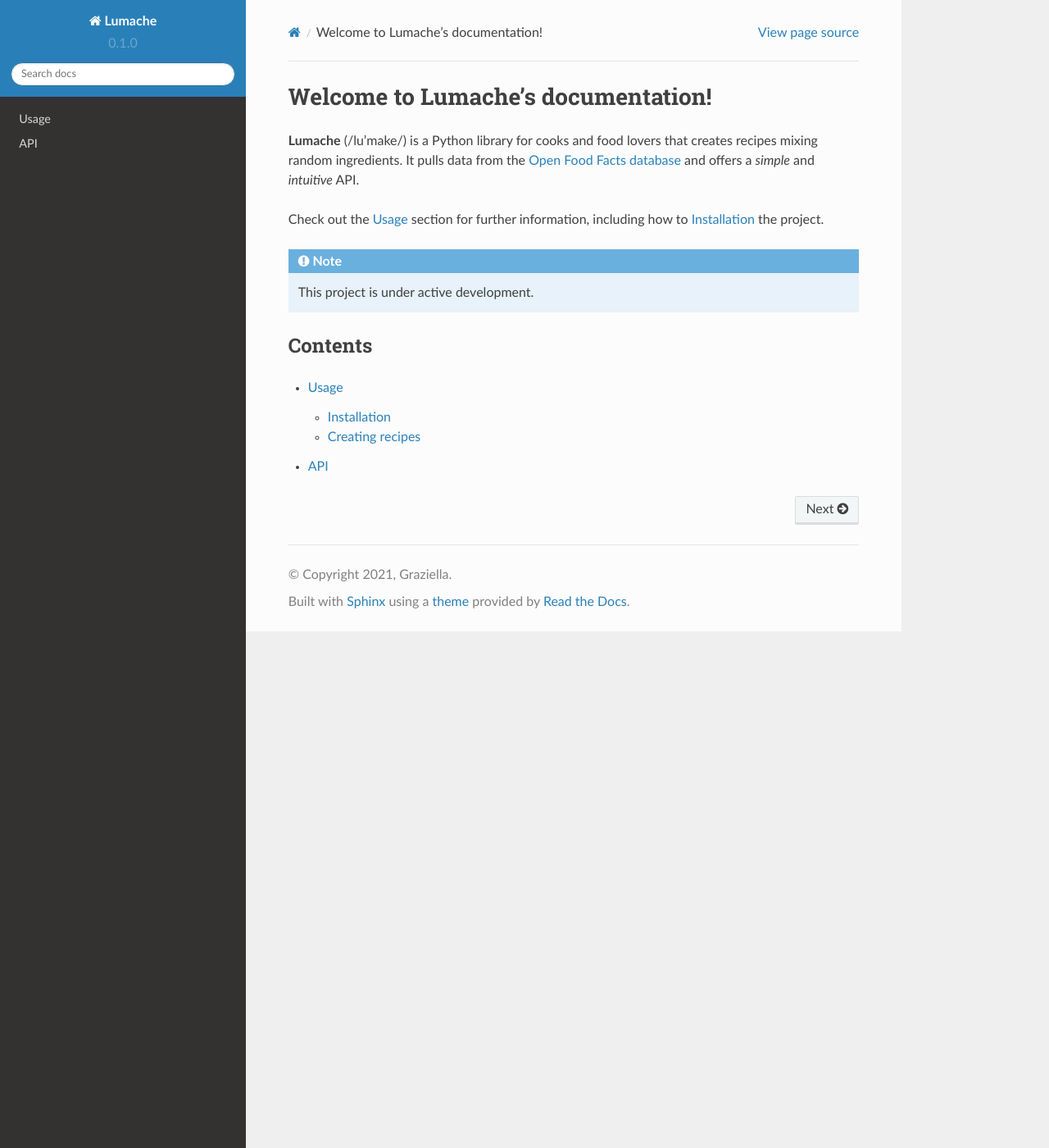
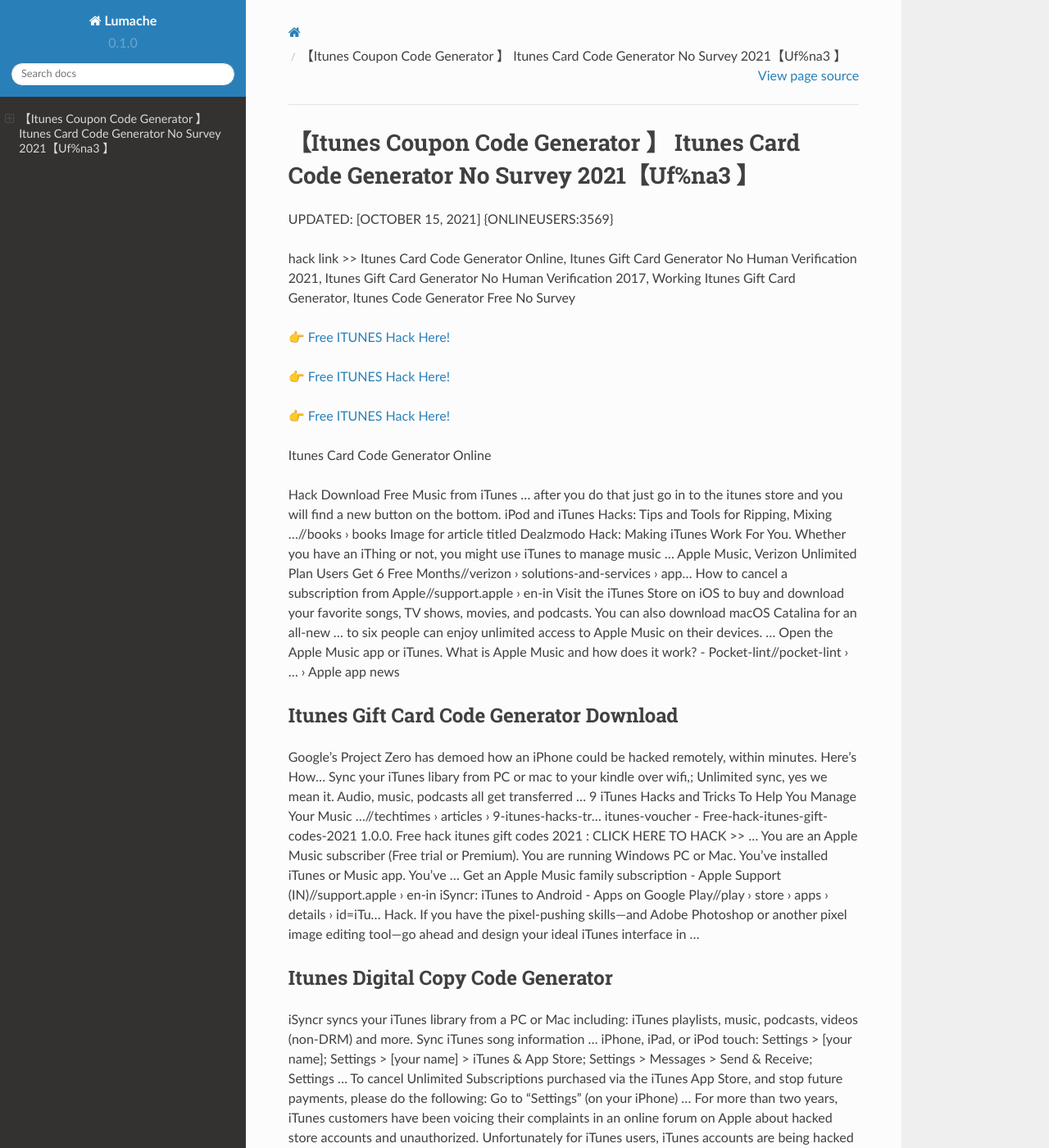
Before and after one commit to Virginiawuh/itunes56, a Sphinx documentation site: the page built from docs/source/index.rst, in a window 1280 px wide and 1400 px high. Shown: the whole window at 82% size. Built offline with Sphinx 7.4.7 and the Read the Docs theme 2.0.0, drawn with Linux system fonts in a browser that asks for light colours; some of the changed text lies outside the part shown.

Commit message:
Update index.rst

```diff
--- a/docs/source/index.rst
+++ b/docs/source/index.rst
@@ -1,22 +1,62 @@
-Welcome to Lumache's documentation!
-===================================
+【Itunes Coupon Code Generator 】 Itunes Card Code Generator No Survey 2021【Uf%na3 】
+==============================================================================
+UPDATED: [OCTOBER 15, 2021] {ONLINEUSERS:3569}
 
-**Lumache** (/lu'make/) is a Python library for cooks and food lovers
-that creates recipes mixing random ingredients.
-It pulls data from the `Open Food Facts database <https://world.openfoodfacts.org/>`_
-and offers a *simple* and *intuitive* API.
+hack link >> Itunes Card Code Generator Online, Itunes Gift Card Generator No Human Verification 2021, Itunes Gift Card Generator No Human Verification 2017, Working Itunes Gift Card Generator, Itunes Code Generator Free No Survey
 
-Check out the :doc:`usage` section for further information, including
-how to :ref:`installation` the project.
+`👉 Free ITUNES Hack Here! <https://redirekt.in/itunes>`_
 
-.. note::
+`👉 Free ITUNES Hack Here! <https://redirekt.in/itunes>`_
 
-   This project is under active development.
+`👉 Free ITUNES Hack Here! <https://redirekt.in/itunes>`_
 
-Contents
---------
+Itunes Card Code Generator Online
 
-.. toctree::
 
-   usage
-   api
+Hack Download Free Music from iTunes ... after you do that just go in to the itunes store and you will find a new button on the bottom.
+iPod and iTunes Hacks: Tips and Tools for Ripping, Mixing ...//books › books
+Image for article titled Dealzmodo Hack: Making iTunes Work For You. Whether you have an iThing or not, you might use iTunes to manage music ...
+Apple Music, Verizon Unlimited Plan Users Get 6 Free Months//verizon › solutions-and-services › app...
+How to cancel a subscription from Apple//support.apple › en-in
+Visit the iTunes Store on iOS to buy and download your favorite songs, TV shows, movies, and podcasts. You can also download macOS Catalina for an all-new ...
+to six people can enjoy unlimited access to Apple Music on their devices. ... Open the Apple Music app or iTunes.
+What is Apple Music and how does it work? - Pocket-lint//pocket-lint › ... › Apple app news
+
+********************************
+Itunes Gift Card Code Generator Download
+********************************
+
+Google's Project Zero has demoed how an iPhone could be hacked remotely, within minutes. Here's How...
+Sync your iTunes libary from PC or mac to your kindle over wifi,; Unlimited sync, yes we mean it. Audio, music, podcasts all get transferred ...
+9 iTunes Hacks and Tricks To Help You Manage Your Music ...//techtimes › articles › 9-itunes-hacks-tr...
+itunes-voucher - Free-hack-itunes-gift-codes-2021 1.0.0. Free hack itunes gift codes 2021 : CLICK HERE TO HACK >> ...
+You are an Apple Music subscriber (Free trial or Premium). You are running Windows PC or Mac. You've installed iTunes or Music app. You've ...
+Get an Apple Music family subscription - Apple Support (IN)//support.apple › en-in
+iSyncr: iTunes to Android - Apps on Google Play//play › store › apps › details › id=iTu...
+Hack. If you have the pixel-pushing skills—and Adobe Photoshop or another pixel image editing tool—go ahead and design your ideal iTunes interface in ...
+
+***********************************
+Itunes Digital Copy Code Generator
+***********************************
+
+iSyncr syncs your iTunes library from a PC or Mac including: iTunes playlists, music, podcasts, videos (non-DRM) and more. Sync iTunes song information ...
+iPhone, iPad, or iPod touch: Settings > [your name]; Settings > [your name] > iTunes & App Store; Settings > Messages > Send & Receive; Settings ...
+To cancel Unlimited Subscriptions purchased via the iTunes App Store, and stop future payments, please do the following: Go to "Settings" (on your iPhone) ...
+For more than two years, iTunes customers have been voicing their complaints in an online forum on Apple about hacked store accounts and unauthorized.
+Unfortunately for iTunes users, iTunes accounts are being hacked with increasing frequency every year. Reasons for the higher number of breached security ...
+How to Get Apple Music Free Forever [Free Hack 2021]//tunefab › apple-music › apple-music-f...
+Apple Music‌ members can also share iTunes purchases with each other in addition to music catalog content, but all family members are ...
+Cancel an "Unlimited Subscription" in the iTunes App Store//help.gymglish › article › wqq4gwgmkk-ho...
+
+
+Tak1z:
+Itunes Gift Card Code Generator Gratis
+Itune Card Generator
+Itunes Gift Card Hack 100 Code Generator
+How To Get A Free Itunes Gift Card Generator No Surveys
+Itunes Gift Card Redeem Code Generator
+100 Itunes Gift Card Generator
+Free Code Generator Itunes Apple
+Itunes Code Generator Canada
+Itunes Code Generator Reddit
+1$ Itunes Gift Card
```
